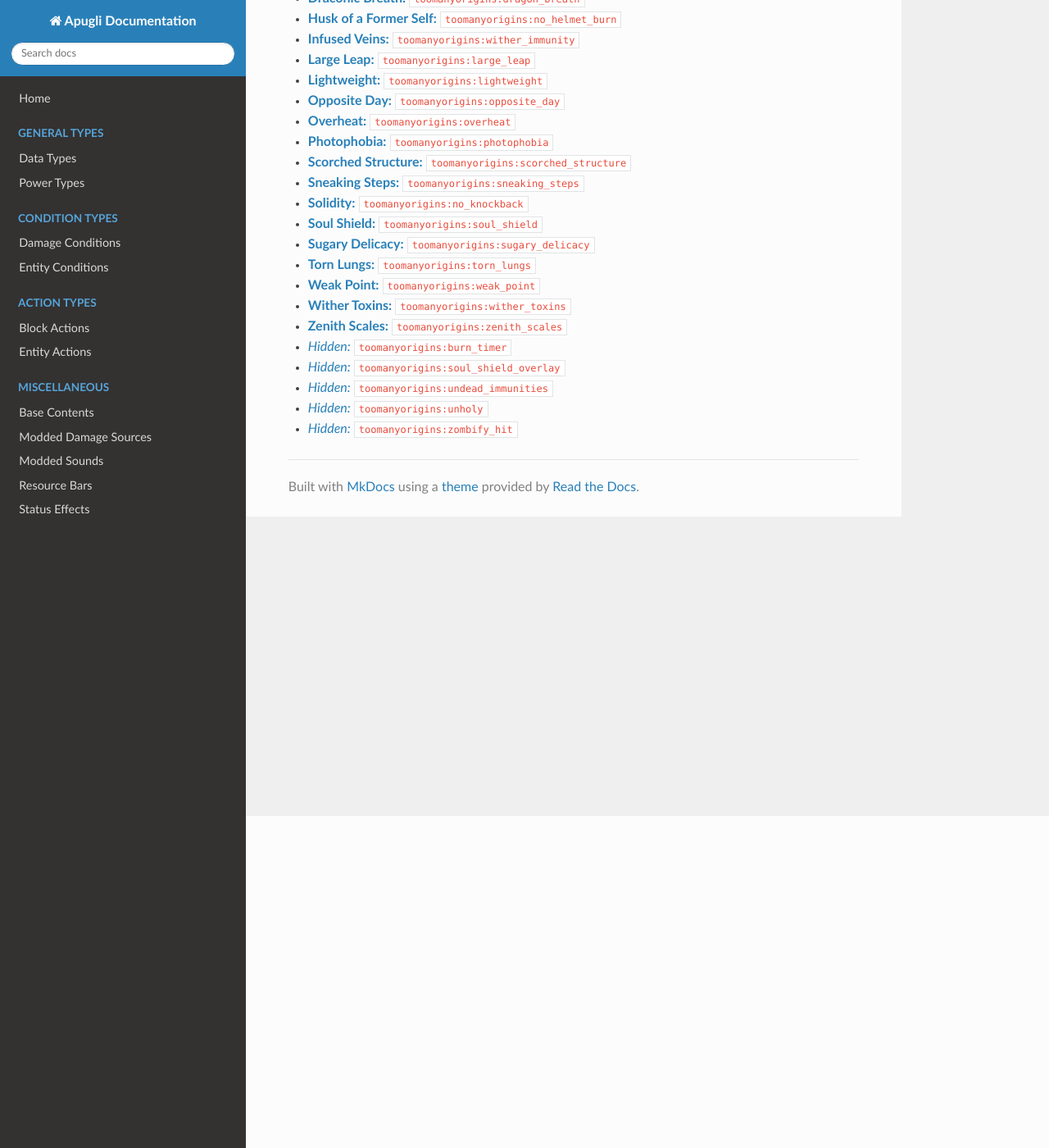
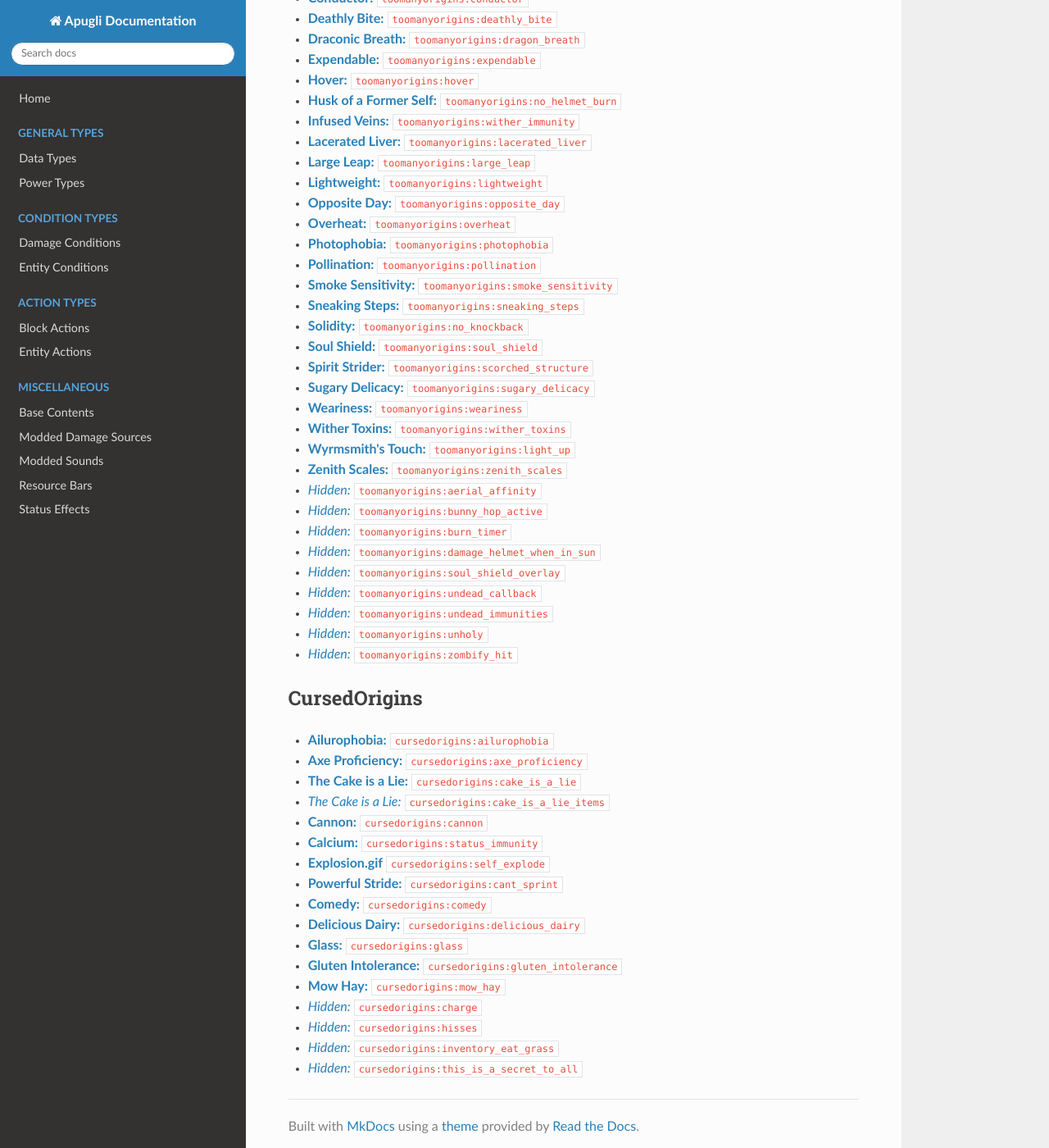
Before and after one commit to MerchantPug/apugli-docs, an MkDocs documentation site: the page built from docs/misc/base_contents/powers.md, in a window 1280 px wide and 1400 px high, scrolled down 405 px. Shown: the whole window at 82% size. Built offline with MkDocs 1.6.1, drawn with Linux system fonts in a browser that asks for light colours; nearby versions of some CDN libraries; some of the changed text lies outside the part shown.

Commit message:
Update powers.md

```diff
--- a/docs/misc/base_contents/powers.md
+++ b/docs/misc/base_contents/powers.md
@@ -6,31 +6,61 @@ date: 2021-06-21
 
 ## TooManyOrigins
 * [**Ailurophobia:**](https://github.com/MerchantPug/toomanyorigins/blob/master/src/main/resources/data/toomanyorigins/powers/ailurophobia.json) `toomanyorigins:ailurophobia`
+* [**Beekeeper:**](https://github.com/MerchantPug/toomanyorigins/blob/master/src/main/resources/data/toomanyorigins/powers/beekeeper.json) `toomanyorigins:beekeeper`
 * [**Black Thumb:**](https://github.com/MerchantPug/toomanyorigins/blob/master/src/main/resources/data/toomanyorigins/powers/black_thumb.json) `toomanyorigins:black_thumb`
 * [**Blast Resistant Hide:**](https://github.com/MerchantPug/toomanyorigins/blob/master/src/main/resources/data/toomanyorigins/powers/blast_immunity.json) `toomanyorigins:blast_immunity`
 * [**Bunny Hop:**](https://github.com/MerchantPug/toomanyorigins/blob/master/src/main/resources/data/toomanyorigins/powers/bunny_hop.json) `toomanyorigins:bunny_hop`
+* [**Calming Aura:**](https://github.com/MerchantPug/toomanyorigins/blob/master/src/main/resources/data/toomanyorigins/powers/calming_aura.json) `toomanyorigins:calming_aura`
 * [**Cannibalism:**](https://github.com/MerchantPug/toomanyorigins/blob/master/src/main/resources/data/toomanyorigins/powers/cannibalism.json) `toomanyorigins:cannibalism`
 * [**Conductor:**](https://github.com/MerchantPug/toomanyorigins/blob/master/src/main/resources/data/toomanyorigins/powers/conductor.json) `toomanyorigins:conductor`
 * [**Deathly Bite:**](https://github.com/MerchantPug/toomanyorigins/blob/master/src/main/resources/data/toomanyorigins/powers/deathly_bite.json) `toomanyorigins:deathly_bite`
 * [**Draconic Breath:**](https://github.com/MerchantPug/toomanyorigins/blob/master/src/main/resources/data/toomanyorigins/powers/dragon_breath.json) `toomanyorigins:dragon_breath`
+* [**Expendable:**](https://github.com/MerchantPug/toomanyorigins/blob/master/src/main/resources/data/toomanyorigins/powers/expendable.json) `toomanyorigins:expendable`
+* [**Hover:**](https://github.com/MerchantPug/toomanyorigins/blob/master/src/main/resources/data/toomanyorigins/powers/hover.json) `toomanyorigins:hover`
 * [**Husk of a Former Self:**](https://github.com/MerchantPug/toomanyorigins/blob/master/src/main/resources/data/toomanyorigins/powers/no_helmet_burn.json) `toomanyorigins:no_helmet_burn`
 * [**Infused Veins:**](https://github.com/MerchantPug/toomanyorigins/blob/master/src/main/resources/data/toomanyorigins/powers/wither_immunity.json) `toomanyorigins:wither_immunity`
+* [**Lacerated Liver:**](https://github.com/MerchantPug/toomanyorigins/blob/master/src/main/resources/data/toomanyorigins/powers/lacerated_liver.json) `toomanyorigins:lacerated_liver`
 * [**Large Leap:**](https://github.com/MerchantPug/toomanyorigins/blob/master/src/main/resources/data/toomanyorigins/powers/large_leap.json) `toomanyorigins:large_leap`
 * [**Lightweight:**](https://github.com/MerchantPug/toomanyorigins/blob/master/src/main/resources/data/toomanyorigins/powers/lightweight.json) `toomanyorigins:lightweight`
 * [**Opposite Day:**](https://github.com/MerchantPug/toomanyorigins/blob/master/src/main/resources/data/toomanyorigins/powers/opposite_day.json) `toomanyorigins:opposite_day`
 * [**Overheat:**](https://github.com/MerchantPug/toomanyorigins/blob/master/src/main/resources/data/toomanyorigins/powers/overheat.json) `toomanyorigins:overheat`
 * [**Photophobia:**](https://github.com/MerchantPug/toomanyorigins/blob/master/src/main/resources/data/toomanyorigins/powers/photophobia.json) `toomanyorigins:photophobia`
-* [**Scorched Structure:**](https://github.com/MerchantPug/toomanyorigins/blob/master/src/main/resources/data/toomanyorigins/powers/scorched_structure.json) `toomanyorigins:scorched_structure`
+* [**Pollination:**](https://github.com/MerchantPug/toomanyorigins/blob/master/src/main/resources/data/toomanyorigins/powers/pollination.json) `toomanyorigins:pollination`
+* [**Smoke Sensitivity:**](https://github.com/MerchantPug/toomanyorigins/blob/master/src/main/resources/data/toomanyorigins/powers/smoke_sensitivity.json) `toomanyorigins:smoke_sensitivity`
 * [**Sneaking Steps:**](https://github.com/MerchantPug/toomanyorigins/blob/master/src/main/resources/data/toomanyorigins/powers/sneaking_steps.json) `toomanyorigins:sneaking_steps`
 * [**Solidity:**](https://github.com/MerchantPug/toomanyorigins/blob/master/src/main/resources/data/toomanyorigins/powers/no_knockback.json) `toomanyorigins:no_knockback`
 * [**Soul Shield:**](https://github.com/MerchantPug/toomanyorigins/blob/master/src/main/resources/data/toomanyorigins/powers/soul_shield.json) `toomanyorigins:soul_shield`
+* [**Spirit Strider:**](https://github.com/MerchantPug/toomanyorigins/blob/master/src/main/resources/data/toomanyorigins/powers/scorched_structure.json) `toomanyorigins:scorched_structure`
 * [**Sugary Delicacy:**](https://github.com/MerchantPug/toomanyorigins/blob/master/src/main/resources/data/toomanyorigins/powers/sugary_delicacy.json) `toomanyorigins:sugary_delicacy`
-* [**Torn Lungs:**](https://github.com/MerchantPug/toomanyorigins/blob/master/src/main/resources/data/toomanyorigins/powers/torn_lungs.json) `toomanyorigins:torn_lungs`
-* [**Weak Point:**](https://github.com/MerchantPug/toomanyorigins/blob/master/src/main/resources/data/toomanyorigins/powers/weak_point.json) `toomanyorigins:weak_point`
+* [**Weariness:**](https://github.com/MerchantPug/toomanyorigins/blob/master/src/main/resources/data/toomanyorigins/powers/weariness.json) `toomanyorigins:weariness`
 * [**Wither Toxins:**](https://github.com/MerchantPug/toomanyorigins/blob/master/src/main/resources/data/toomanyorigins/powers/wither_toxins.json) `toomanyorigins:wither_toxins`
+* [**Wyrmsmith's Touch:**](https://github.com/MerchantPug/toomanyorigins/blob/v0.2.2/src/main/resources/data/toomanyorigins/powers/light_up.json) `toomanyorigins:light_up`
 * [**Zenith Scales:**](https://github.com/MerchantPug/toomanyorigins/blob/master/src/main/resources/data/toomanyorigins/powers/zenith_scales.json) `toomanyorigins:zenith_scales`
+* [*Hidden:*](https://github.com/MerchantPug/toomanyorigins/blob/master/src/main/resources/data/toomanyorigins/powers/aerial_affinity.json) `toomanyorigins:aerial_affinity`
+* [*Hidden:*](https://github.com/MerchantPug/toomanyorigins/blob/master/src/main/resources/data/toomanyorigins/powers/bunny_hop_active.json) `toomanyorigins:bunny_hop_active`
 * [*Hidden:*](https://github.com/MerchantPug/toomanyorigins/blob/master/src/main/resources/data/toomanyorigins/powers/burn_timer.json) `toomanyorigins:burn_timer`
+* [*Hidden:*](https://github.com/MerchantPug/toomanyorigins/blob/master/src/main/resources/data/toomanyorigins/powers/damage_helmet_when_in_sun.json) `toomanyorigins:damage_helmet_when_in_sun`
 * [*Hidden:*](https://github.com/MerchantPug/toomanyorigins/blob/master/src/main/resources/data/toomanyorigins/powers/soul_shield_overlay.json) `toomanyorigins:soul_shield_overlay`
+* [*Hidden:*](https://github.com/MerchantPug/toomanyorigins/blob/master/src/main/resources/data/toomanyorigins/powers/undead_callback.json) `toomanyorigins:undead_callback`
 * [*Hidden:*](https://github.com/MerchantPug/toomanyorigins/blob/master/src/main/resources/data/toomanyorigins/powers/undead_immunities.json) `toomanyorigins:undead_immunities`
 * [*Hidden:*](https://github.com/MerchantPug/toomanyorigins/blob/master/src/main/resources/data/toomanyorigins/powers/unholy.json) `toomanyorigins:unholy`
 * [*Hidden:*](https://github.com/MerchantPug/toomanyorigins/blob/master/src/main/resources/data/toomanyorigins/powers/zombify_hit.json) `toomanyorigins:zombify_hit`
+
+## CursedOrigins
+* [**Ailurophobia:**](https://github.com/MerchantPug/cursedorigins/blob/1.18/src/main/resources/data/cursedorigins/powers/ailurophobia.json) `cursedorigins:ailurophobia`
+* [**Axe Proficiency:**](https://github.com/MerchantPug/cursedorigins/blob/1.18/src/main/resources/data/cursedorigins/powers/axe_proficiency.json) `cursedorigins:axe_proficiency`
+* [**The Cake is a Lie:**](https://github.com/MerchantPug/cursedorigins/blob/1.18/src/main/resources/data/cursedorigins/powers/cake_is_a_lie.json) `cursedorigins:cake_is_a_lie`
+* [*The Cake is a Lie:*](https://github.com/MerchantPug/cursedorigins/blob/1.18/src/main/resources/data/cursedorigins/powers/cake_is_a_lie_items.json) `cursedorigins:cake_is_a_lie_items`
+* [**Cannon:**](https://github.com/MerchantPug/cursedorigins/blob/1.18/src/main/resources/data/cursedorigins/powers/cannon.json) `cursedorigins:cannon`
+* [**Calcium:**](https://github.com/MerchantPug/cursedorigins/blob/1.18/src/main/resources/data/cursedorigins/powers/status_immunity.json) `cursedorigins:status_immunity`
+* [**Explosion.gif**](https://github.com/MerchantPug/cursedorigins/blob/1.18/src/main/resources/data/cursedorigins/powers/self_explode.json) `cursedorigins:self_explode`
+* [**Powerful Stride:**](https://github.com/MerchantPug/cursedorigins/blob/1.18/src/main/resources/data/cursedorigins/powers/cant_sprint.json) `cursedorigins:cant_sprint`
+* [**Comedy:**](https://github.com/MerchantPug/cursedorigins/blob/1.18/src/main/resources/data/cursedorigins/powers/comedy.json) `cursedorigins:comedy`
+* [**Delicious Dairy:**](https://github.com/MerchantPug/cursedorigins/blob/1.18/src/main/resources/data/cursedorigins/powers/delicious_dairy.json) `cursedorigins:delicious_dairy`
+* [**Glass:**](https://github.com/MerchantPug/cursedorigins/blob/1.18/src/main/resources/data/cursedorigins/powers/glass.json) `cursedorigins:glass`
+* [**Gluten Intolerance:**](https://github.com/MerchantPug/cursedorigins/blob/1.18/src/main/resources/data/cursedorigins/powers/gluten_intolerance.json) `cursedorigins:gluten_intolerance`
+* [**Mow Hay:**](https://github.com/MerchantPug/cursedorigins/blob/1.18/src/main/resources/data/cursedorigins/powers/mow_hay.json) `cursedorigins:mow_hay`
+* [*Hidden:*](https://github.com/MerchantPug/cursedorigins/blob/1.18/src/main/resources/data/cursedorigins/powers/charge.json) `cursedorigins:charge`
+* [*Hidden:*](https://github.com/MerchantPug/cursedorigins/blob/1.18/src/main/resources/data/cursedorigins/powers/hisses.json) `cursedorigins:hisses`
+* [*Hidden:*](https://github.com/MerchantPug/cursedorigins/blob/1.18/src/main/resources/data/cursedorigins/powers/inventory_eat_grass.json) `cursedorigins:inventory_eat_grass`
+* [*Hidden:*](https://github.com/MerchantPug/cursedorigins/blob/1.18/src/main/resources/data/cursedorigins/powers/this_is_a_secret_to_all.json) `cursedorigins:this_is_a_secret_to_all`
```
